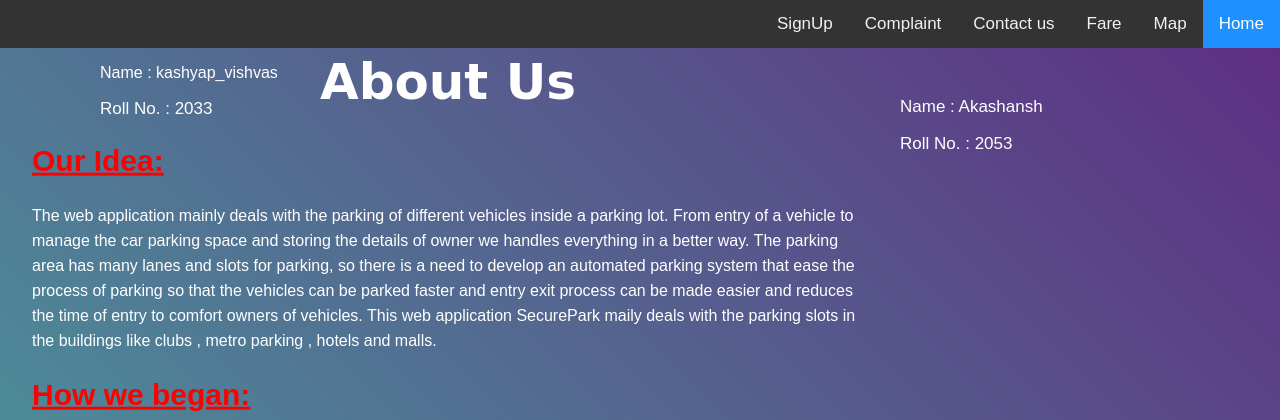
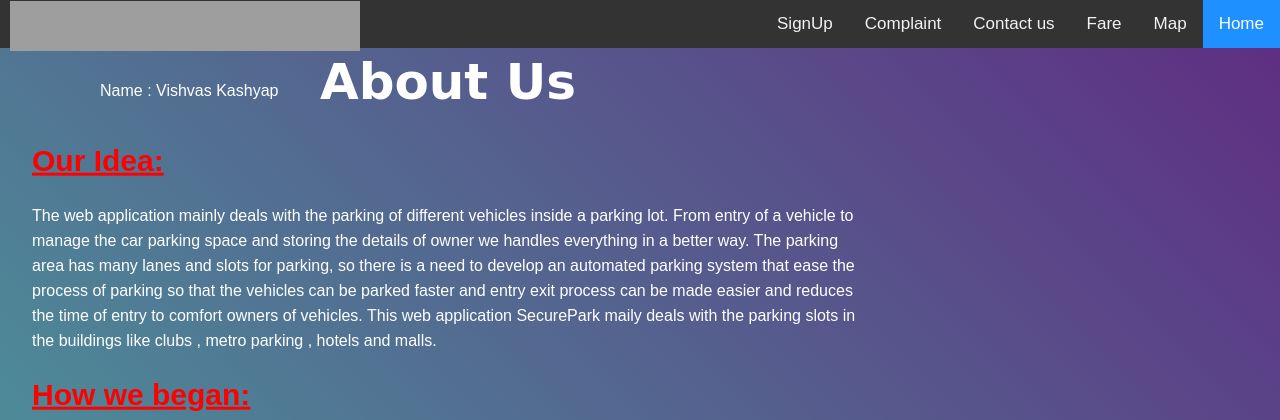
Before and after one commit to VishvasKashyap/Parking-Project, a Django app: page /aboutus/ in a window 1280 px wide. Shown: the top 420 px of the page. Run offline with Django 3.2, Linux system fonts and the light colour scheme; grey boxes are pictures that could not be loaded.

Commit message:
first commit

```diff
--- a/parking/templates/aboutus.html
+++ b/parking/templates/aboutus.html
@@ -153,9 +153,11 @@ display:flexbox;
   <a href="/contactus">Contact us</a>
   <a href="/complaint">Complaint</a>
   <a href="/signup/">SignUp</a>
-
+ <a><div class="topright"><img src="https://images.pexels.com/photos/12921200/pexels-photo-12921200.jpeg?auto=compress&cs=tinysrgb&w=600&lazy=load" width="350" height="50"></div></a>
+</div>
 <div class="container">
 <h1 style="text-align:center; padding-top:900px;color:white;font-family:cursive; font-size:50px;">About Us</h1>
+
     <h2 style="text-align:left; padding-top:-10px;padding-right:450px;color:snow;font-family:sans-serif; font-size:30px;"><u>Our Idea:</u></h2>
 <p style="color:white; font-family:arial;line-height:25px;">The web application mainly deals with the parking of different vehicles inside a parking lot. From entry of a vehicle to manage the car parking space and storing the details of owner we handles everything in a better way.
      The parking area has many lanes and slots for parking, so there is a need to develop an automated parking system that ease the process of parking so that the vehicles can be parked faster and entry exit process can be made easier and reduces the time of entry to comfort owners of vehicles.
@@ -177,12 +179,12 @@ display:flexbox;
 
 </div>
 <div class="textone">
-    <p style="color:white; font-family:arial;font-size:"> Name : kashyap_vishvas </p>
-  <p style="color:white; font-family:arial;font-size:17px;"> Roll No. : 2033 </p>
+    <p style="color:white; font-family:arial;font-size:"> Name : Vishvas Kashyap </p>
+  <p style="color:white; font-family:arial;font-size:17px;">  </p>
 </div>
 <div class="texttwo">
-  <p style="color:white; font-family:arial;font-size:17px;"> Name : Akashansh</p>
-  <p style="color:white; font-family:arial;font-size:17px;"> Roll No. : 2053 </p>
+  <p style="color:white; font-family:arial;font-size:17px;"> </p>
+  <p style="color:white; font-family:arial;font-size:17px;">  </p>
 </div>
 
 </body>
--- a/parking/templates/complaint.html
+++ b/parking/templates/complaint.html
@@ -141,7 +141,7 @@ hr {
 <form action="/complaint/" method="post">
   {% csrf_token %}
 
-<!img src="securepark.png" width="130" height="50">
+<!img src="https://images.pexels.com/photos/14607594/pexels-photo-14607594.jpeg?cs=srgb&dl=pexels-kahyap-pictures-14607594.jpg&fm=jpg" width="130" height="50">
 
 <!img src="securepark.png" width="130" height="50">
 <div align="center">
--- a/parking/templates/contactus.html
+++ b/parking/templates/contactus.html
@@ -150,7 +150,7 @@ display:inline-block;
 <h1 style="color:white; font-size:30px;color:black;font-family:cursive;">Start a conversation.</h1>
 
 <h2 style="color:black;font-size:35px;">For Lost & Found queries</h2>
-<h4 style="color:white;font-size:22px;font-weight:15">kashyapvishvas@gmail.com</h4>
+<h4 style="color:white;font-size:22px;font-weight:15">vishvas@gmail.com</h4>
 <hr style="margin-right:500px; float:center;">
 
 <h2 style="color:black;font-size:35px;">For general queries</h2>
--- a/parking/templates/fare.html
+++ b/parking/templates/fare.html
@@ -110,7 +110,7 @@ tbody {
   <a href="/aboutus">About us</a>
   <a href="/complaint">Complaint</a>
   <a href="/signup/">SignUp</a>
-  <a><div class="topright"><img src="https://i.ibb.co/SsDM6pc/securepark.png" width="210" height="45"></div></a>
+  <a><div class="topright"><img src="https://images.pexels.com/photos/12921200/pexels-photo-12921200.jpeg?auto=compress&cs=tinysrgb&w=600&lazy=load" width="210" height="45"></div></a>
 </div>
 <br>
 <br>
--- a/parking/templates/maps.html
+++ b/parking/templates/maps.html
@@ -116,7 +116,7 @@ color : black;
     <a href="/aboutus">About us</a>
     <a href="/complaint">Complaint</a>
   <a href="/signup/">SignUp</a>
-    <a><div class="topright"><img src="https://i.ibb.co/SsDM6pc/securepark.png" width="210" height="40"></div></a>
+    <a><div class="topright"><img src="https://images.pexels.com/photos/12921200/pexels-photo-12921200.jpeg?auto=compress&cs=tinysrgb&w=600&lazy=load" width="210" height="40"></div></a>
 </div>
 <div style="text-align:center">
   <h2>Maps and Image gallery</h2>
--- a/parking/templates/signup.html
+++ b/parking/templates/signup.html
@@ -192,7 +192,7 @@ a {
 
   <div class="bg-image"></div>
 
-  <!div class="topleft">   <!img src="https://i.ibb.co/SsDM6pc/securepark.png" width="1000" height="300"><!/div>
+  <!div class="topleft">   <!img src="https://images.pexels.com/photos/14607594/pexels-photo-14607594.jpeg?cs=srgb&dl=pexels-kahyap-pictures-14607594.jpg&fm=jpg" width="1000" height="300"><!/div>
 </div>
 
 <div class="bg-heading">
--- a/parking/templates/vehicleentry.html
+++ b/parking/templates/vehicleentry.html
@@ -150,6 +150,7 @@ hr {
 </style>
 </head>
 <body>
+
 <div class="topnav">
   <a class="active" href="/">Home</a>
   <a href="/maps">Map</a>
--- a/parking/views.py
+++ b/parking/views.py
@@ -170,7 +170,9 @@ def aboutus(request):
     params = {'name': 'parking', 'place': 'mars'}
     return render(request,'aboutus.html', params)
 
+
 def complaint(request):
+
     if request.method == "POST":
         print(request)
         fname = request.POST.get('fname', '')
```
Also changed, not shown: db.sqlite3, images/kashyap.png (added).
